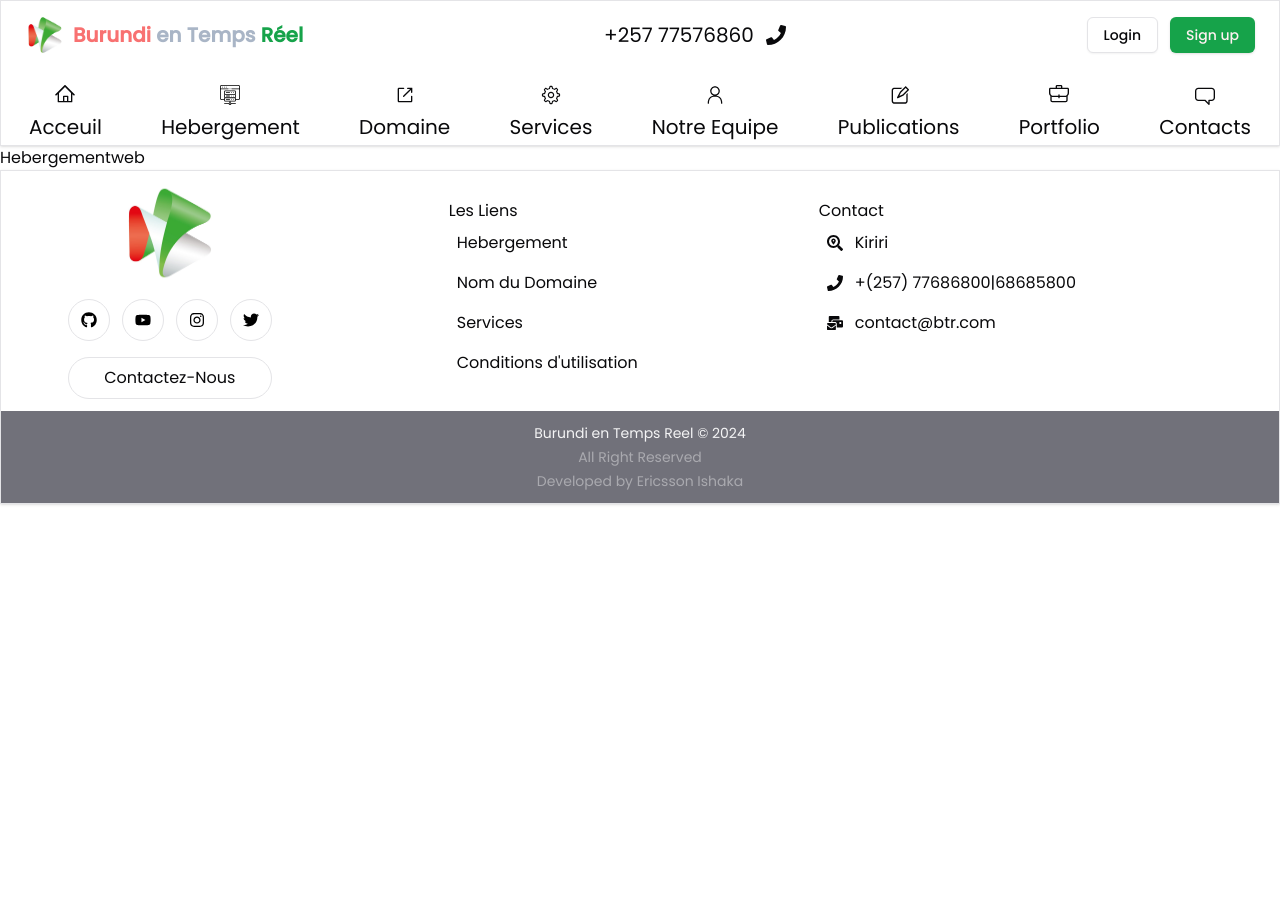
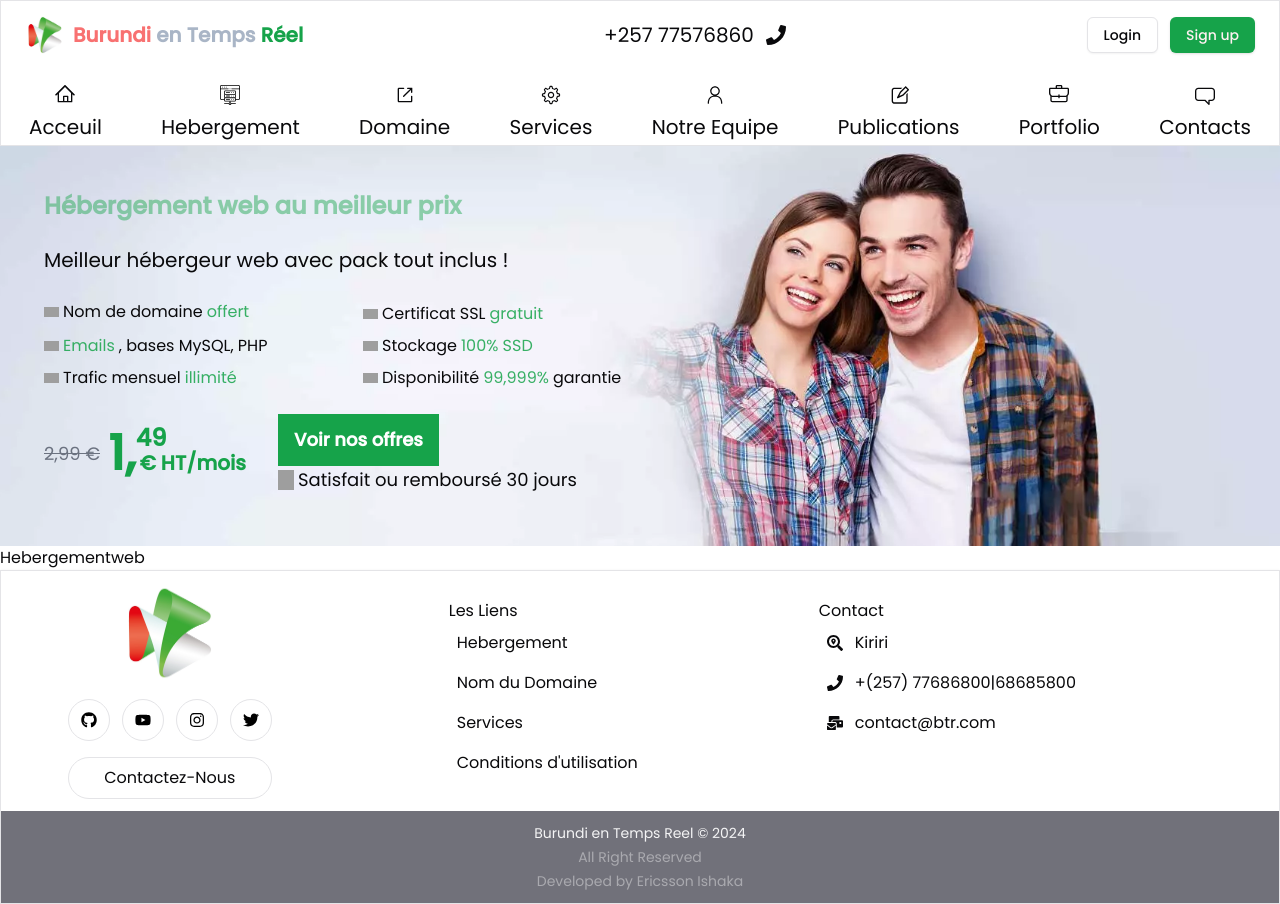
Before and after one commit to ericsson048/BTR, a React (Vite) app: page /hebergement-web in a window 1280 px wide. Before the commit the page ends 800 px from the top, so only its background shows below. Built offline with nearby package versions, Linux system fonts and the light colour scheme; grey boxes are pictures that could not be loaded.

Commit message:
"Updated Hebergementweb component with new UI elements and styles"

```diff
--- /dev/null
+++ b/src/components/PriceDisplay.tsx
@@ -0,0 +1,20 @@
+import React from 'react';
+
+const PriceDisplay = () => {
+  const oldPrice = '2,99 €';
+  const newPrice = '1,';
+
+  return (
+    <div className="flex items-center space-x-2">
+      <span className="text-gray-500 line-through text-lg">{oldPrice}</span>
+
+      <div className="flex items-baseline text-primary">
+        <span className="text-5xl font-bold">{newPrice.split(',')[0]},</span>
+        <span className="text-2xl font-bold relative">{newPrice.split(',')[1]} <p className='absolute bottom-4'>49</p></span>
+        <span className="text-xl font-bold ml-1">€ HT/mois</span>
+      </div>
+    </div>
+  );
+};
+
+export default PriceDisplay;
--- a/src/components/router/Hebergementweb.tsx
+++ b/src/components/router/Hebergementweb.tsx
@@ -1,7 +1,42 @@
-
+import url from "../../../public/banniere_hebergement_rentree.webp"
+import PriceDisplay from "../PriceDisplay"
 function Hebergementweb() {
   return (
-    <div>Hebergementweb</div>
+    <main className="flex flex-col justify-between">
+<div
+  className="h-[400px] w-full p-11"
+  style={{
+    backgroundImage: `url(${url})`,
+    backgroundSize: "cover",
+    backgroundPosition: "center",
+    backgroundRepeat: "no-repeat"
+  }}
+>
+  <div className="flex flex-col justify-between w-[700px] gap-3 space-y-3">
+    <h1 className="w-full font-bold text-2xl text-primary/45">Hébergement web au meilleur prix</h1>
+    <p className="text-xl">Meilleur hébergeur web avec pack tout inclus !</p>
+    <ul className="w-full flex flex-wrap gap-1 space-y-1">
+      <li className="w-[45%] flex gap-1 items-center"> <img src="https://www.lws.fr/_ui/images/theme2021/svg/check_clair.svg" className="custom-before" alt="" /> Nom de domaine <span className="text-primary/85">offert</span></li>
+      <li className="w-[45%] flex gap-1 items-center"><img src="https://www.lws.fr/_ui/images/theme2021/svg/check_clair.svg" className="custom-before" alt="" />Certificat SSL <span className="text-primary/85">gratuit</span></li>
+      <li className="w-[45%] flex gap-1 items-center"><img src="https://www.lws.fr/_ui/images/theme2021/svg/check_clair.svg" className="custom-before" alt="" /> <span className="text-primary/85">Emails</span>, bases MySQL, PHP</li>
+      <li className="w-[45%] flex gap-1 items-center"><img src="https://www.lws.fr/_ui/images/theme2021/svg/check_clair.svg" className="custom-before" alt="" />Stockage <span className="text-primary/85">100% SSD</span></li>
+      <li className="w-[45%] flex gap-1 items-center"><img src="https://www.lws.fr/_ui/images/theme2021/svg/check_clair.svg" className="custom-before" alt="" />Trafic mensuel <span className="text-primary/85">illimité</span></li>
+      <li className="w-[45%] flex gap-1 items-center"><img src="https://www.lws.fr/_ui/images/theme2021/svg/check_clair.svg" className="custom-before" alt="" />Disponibilité <span className="text-primary/85">99,999%</span>garantie</li>
+
+    </ul>
+    <div className="flex gap-4 space-x-4 mt-4">
+      <PriceDisplay/>
+      <div className="flex flex-col">
+      <button className="py-3 px-4 w-fit text-lg font-bold text-white bg-primary hover:bg-primary/80">Voir nos offres</button>
+      <p className="text-lg flex gap-1 items-center"><img src="https://www.lws.fr/_ui/images/theme2021/svg/check_bleu_petit.svg" className="w-4 h-5" alt="" />Satisfait ou remboursé 30 jours</p>
+
+      </div>
+    </div>
+  </div>
+</div>
+
+      Hebergementweb
+      </main>
   )
 }
 
--- a/src/index.css
+++ b/src/index.css
@@ -3,6 +3,16 @@
 @tailwind base;
 @tailwind components;
 @tailwind utilities;
+
+@layer utilities{
+  .custom-before{
+    width: 15px;
+    height: 10px;
+    background-image: url("https://www.lws.fr/_ui/images/theme2021/svg/check_clair.svg");
+    background-size: cover;
+    background-repeat: no-repeat;
+  }
+}
 
 @layer base {
   :root {
```
Also changed, not shown: public/banniere_hebergement_rentree.webp (added).
